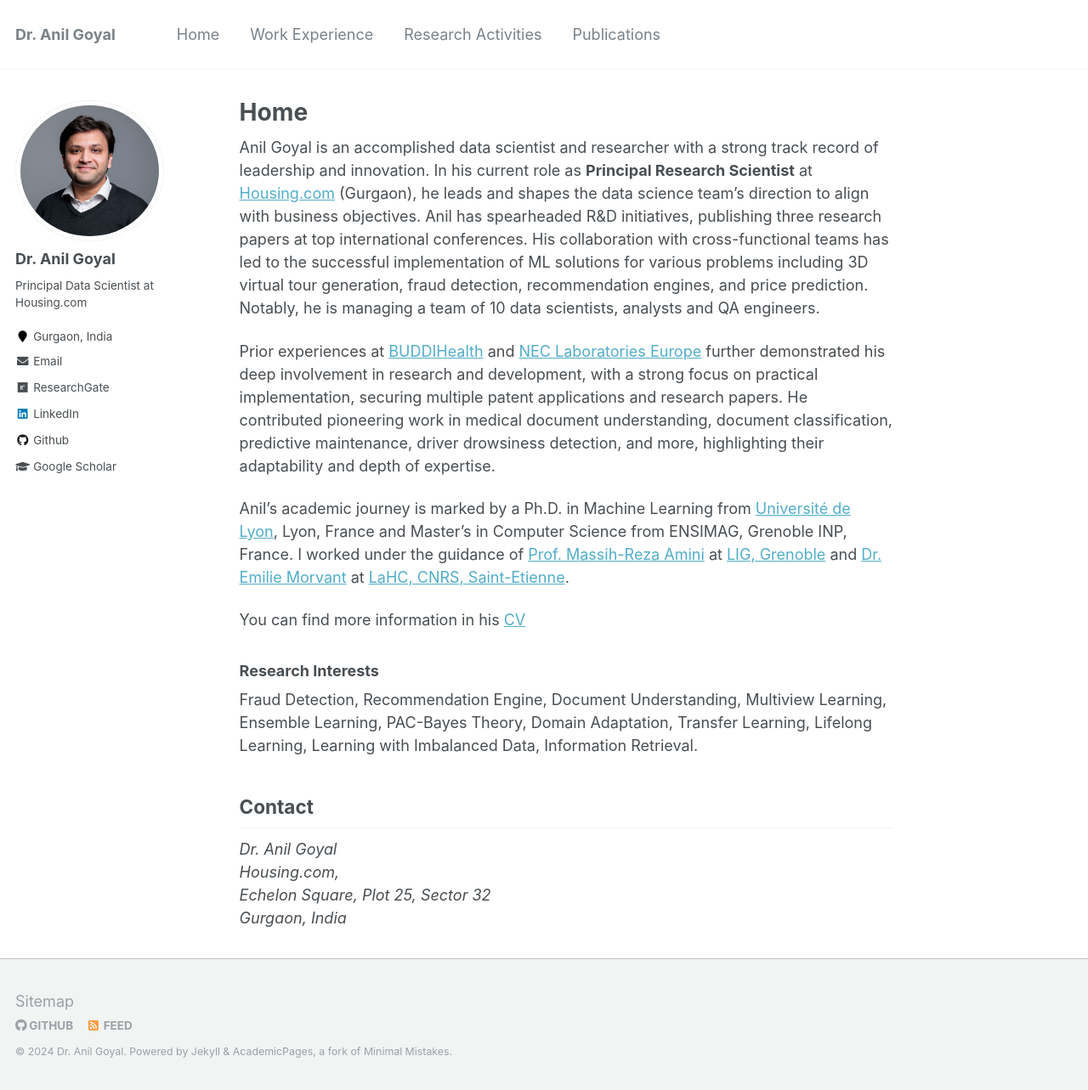
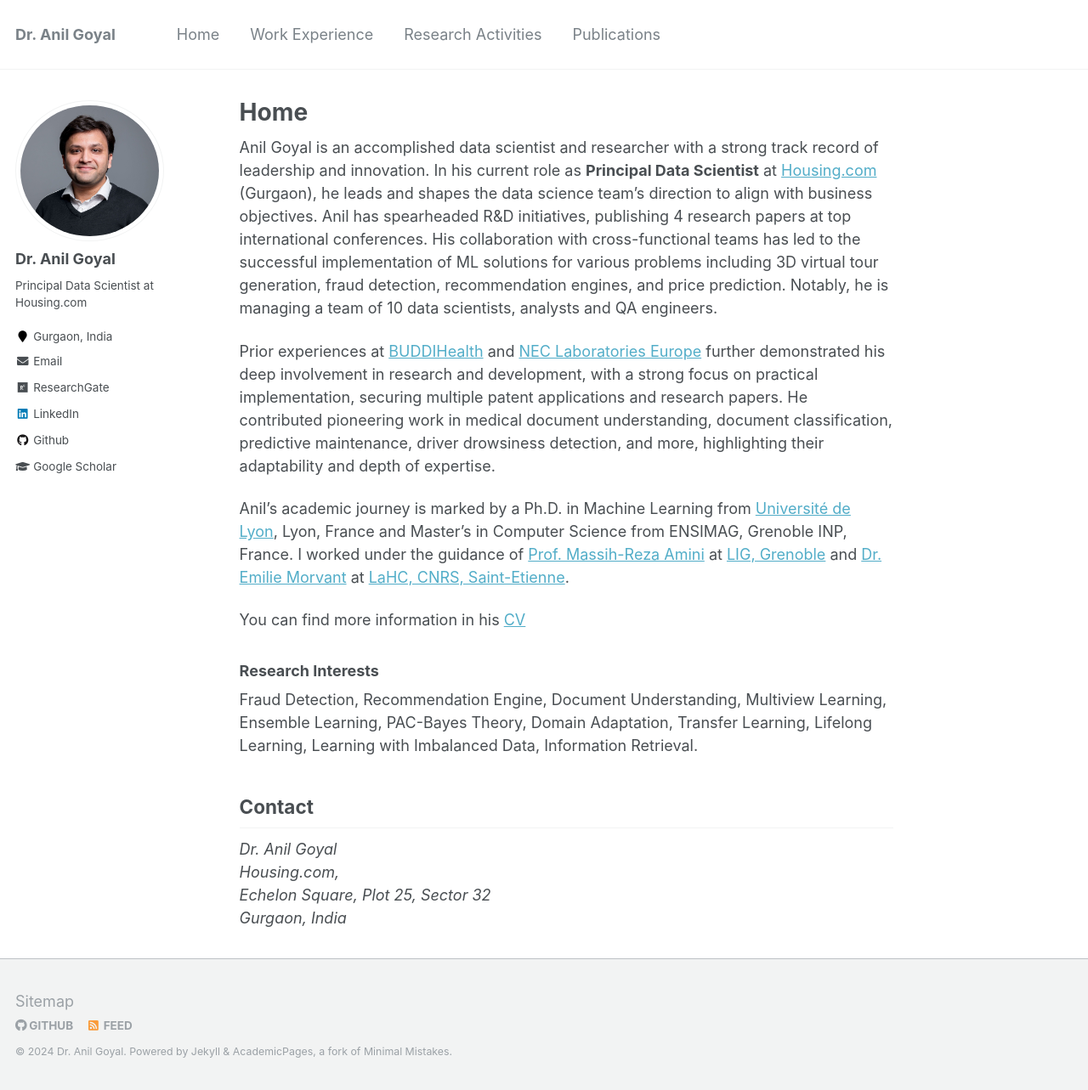
Before and after one commit to goyalanil/goyalanil.github.io, a Jekyll site: the page built from _pages/about.md, in a window 1280 px wide and 1283 px high. Shown: the whole window at 85% size. Built offline with Jekyll 4.4.1, drawn with Linux system fonts in a browser that asks for light colours.

Commit message:
Update about.md

```diff
--- a/_pages/about.md
+++ b/_pages/about.md
@@ -8,7 +8,7 @@ redirect_from:
   - /about.html
 ---
 
-Anil Goyal is an accomplished data scientist and researcher with a strong track record of leadership and innovation. In his current role as **Principal Research Scientist** at [Housing.com](https://housing.com/) (Gurgaon), he leads and shapes the data science team's direction to align with business objectives. Anil has spearheaded R&D initiatives, publishing three research papers at top international conferences. His collaboration with cross-functional teams has led to the successful implementation of ML solutions for various problems including 3D virtual tour generation, fraud detection, recommendation engines, and price prediction. Notably, he is managing a team of 10 data scientists, analysts and QA engineers.
+Anil Goyal is an accomplished data scientist and researcher with a strong track record of leadership and innovation. In his current role as **Principal Data Scientist** at [Housing.com](https://housing.com/) (Gurgaon), he leads and shapes the data science team's direction to align with business objectives. Anil has spearheaded R&D initiatives, publishing 4 research papers at top international conferences. His collaboration with cross-functional teams has led to the successful implementation of ML solutions for various problems including 3D virtual tour generation, fraud detection, recommendation engines, and price prediction. Notably, he is managing a team of 10 data scientists, analysts and QA engineers.
 
 Prior experiences at [BUDDIHealth](https://buddi.ai/) and [NEC Laboratories Europe](https://www.neclab.eu/) further demonstrated his deep involvement in research and development, with a strong focus on practical implementation, securing multiple patent applications and research papers. He contributed pioneering work in medical document understanding, document classification, predictive maintenance, driver drowsiness detection, and more, highlighting their adaptability and depth of expertise.
 
```
